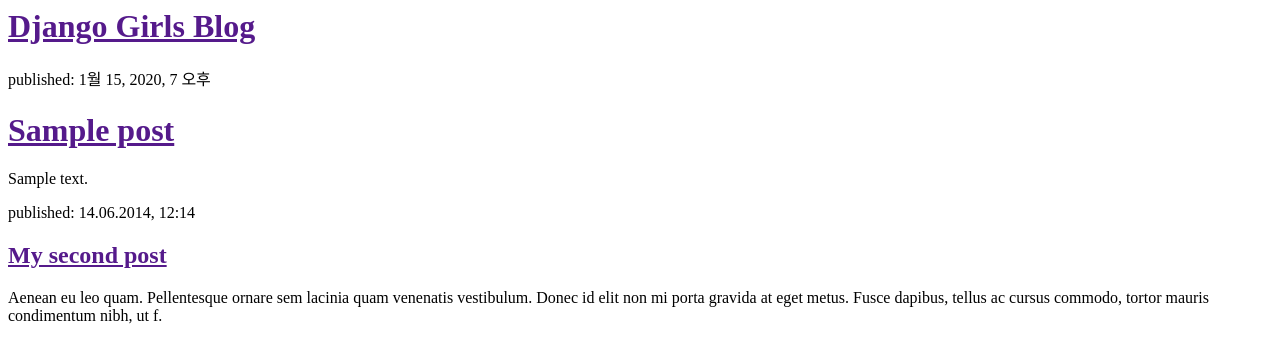
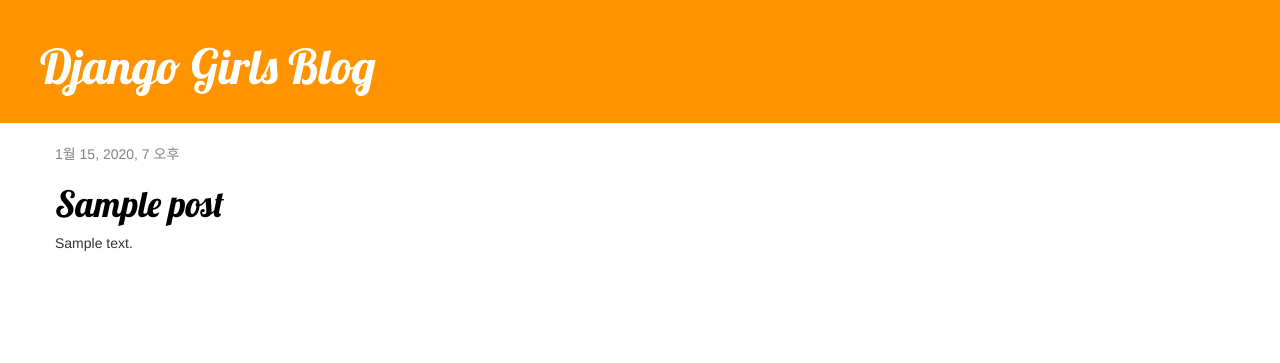
Before and after one commit to ggs0201/my-first-blog, a Django app: template blog/templates/blog/post_list.html in a window 1280 px wide. Shown: the top 363 px of the page. Run offline with Django 3.2, Linux system fonts and the light colour scheme; the template is opened without the code that fills it: values that come from a table or form of the project are taken from there, others are empty; tables that the repository leaves empty hold one stand-in row (values such as "Sample post"); some libraries are stand-ins or nearby versions.

Commit message:
Added view and template for detailed blog post as well as CSS for the site.

```diff
--- /dev/null
+++ b/blog/static/css/blog.css
@@ -0,0 +1,44 @@
+h1 a {
+    color: #FCA205;
+}
+h1 a {
+    color: #FCA205;
+    font-family: 'Lobster';
+}
+.page-header {
+    background-color: #ff9400;
+    margin-top: 0;
+    padding: 20px 20px 20px 40px;
+}
+.page-header h1, .page-header h1 a, .page-header h1 a:visited, .page-header h1 a:active {
+    color: #ffffff;
+    font-size: 36pt;
+    text-decoration: none;
+}
+.content {
+    margin-left: 40px;
+}
+h1, h2, h3, h4 {
+    font-family: 'Lobster', cursive;
+}
+.date {
+    color: #828282;
+}
+.save {
+    float: right;
+}
+.post-form textarea, .post-form input {
+    width: 100%;
+}
+.top-menu, .top-menu:hover, .top-menu:visited {
+    color: #ffffff;
+    float: right;
+    font-size: 26pt;
+    margin-right: 20px;
+
+}
+.post {
+    margin-bottom: 70px;
+}
+.post h1 a, .post h1 a:visited {
+    color: #000000;}
--- /dev/null
+++ b/blog/templates/blog/base.html
@@ -0,0 +1,45 @@
+{% load staticfiles %}
+
+<html>
+
+    <head>
+
+        <title>Django Girls blog</title>
+
+        <link rel="stylesheet" href="//maxcdn.bootstrapcdn.com/bootstrap/3.2.0/css/bootstrap.min.css">
+
+        <link rel="stylesheet" href="//maxcdn.bootstrapcdn.com/bootstrap/3.2.0/css/bootstrap-theme.min.css">
+
+        <link href='//fonts.googleapis.com/css?family=Lobster&subset=latin,latin-ext' rel='stylesheet' type='text/css'>
+
+        <link rel="stylesheet" href="{% static 'css/blog.css' %}">
+
+    </head>
+
+    <body>
+
+        <div class="page-header">
+
+            <h1><a href="/">Django Girls Blog</a></h1>
+
+        </div>
+
+
+
+        <div class="content container">
+
+            <div class="row">
+
+                <div class="col-md-8">
+    {% block content %}
+            {% endblock %}
+
+                </div>
+
+            </div>
+
+        </div>
+
+    </body>
+
+</html>
--- a/blog/templates/blog/post_list.html
+++ b/blog/templates/blog/post_list.html
@@ -1,44 +1,13 @@
-<html>
+{% extends 'blog/base.html' %}
 
-    <head>
-
-        <title>Django Girls blog</title>
-
-    </head>
-
-    <body>
-
-        <div>
-
-            <h1><a href="">Django Girls Blog</a></h1>
-
+{% block content %}
+    {% for post in posts %}
+        <div class="post">
+            <div class="date">
+                {{ post.published_date }}
+            </div>
+            <h1><a href="">{{ post.title }}</a></h1>
+            <p>{{ post.text|linebreaksbr }}</p>
         </div>
-{% for post in posts %}
-
-    <div>
-
-        <p>published: {{ post.published_date }}</p>
-
-        <h1><a href="">{{ post.title }}</a></h1>
-
-        <p>{{ post.text|linebreaksbr }}</p>
-
-    </div>
-
-{% endfor %}
-
-
-
-        <div>
-
-            <p>published: 14.06.2014, 12:14</p>
-
-            <h2><a href="">My second post</a></h2>
-
-            <p>Aenean eu leo quam. Pellentesque ornare sem lacinia quam venenatis vestibulum. Donec id elit non mi porta gravida at eget metus. Fusce dapibus, tellus ac cursus commodo, tortor mauris condimentum nibh, ut f.</p>
-
-        </div>
-
-    </body>
-
-</html>
+    {% endfor %}
+{% endblock %}
--- a/blog/urls.py
+++ b/blog/urls.py
@@ -3,4 +3,5 @@ from . import views
 
 urlpatterns = [
     url(r'^$', views.post_list, name='post_list'),
+    url(r'^post/(?P<pk>\d+)/$', views.post_detail, name='post_detail'),
 ]
```
Also changed, not shown: blog/templates/blog/post_detail.html (added, +13 -0 lines), blog/views.py (+6 -1 lines).
